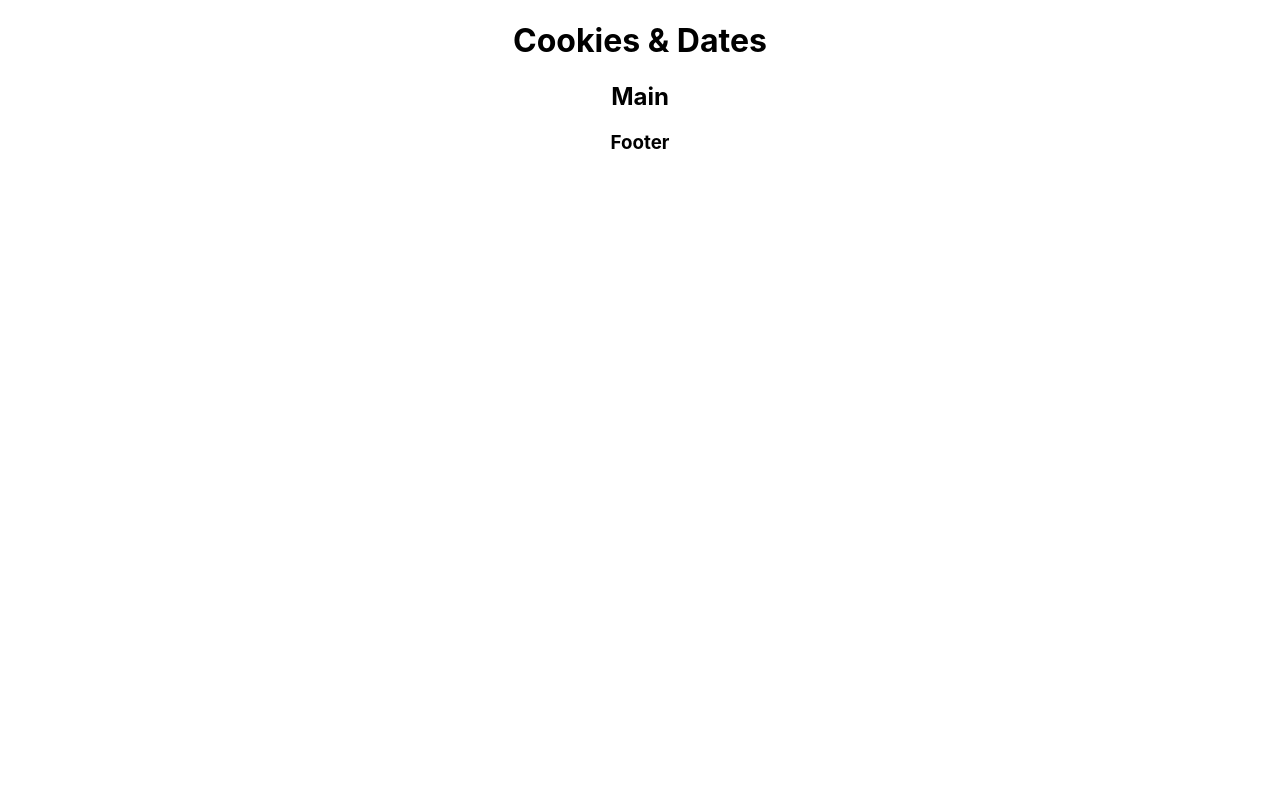
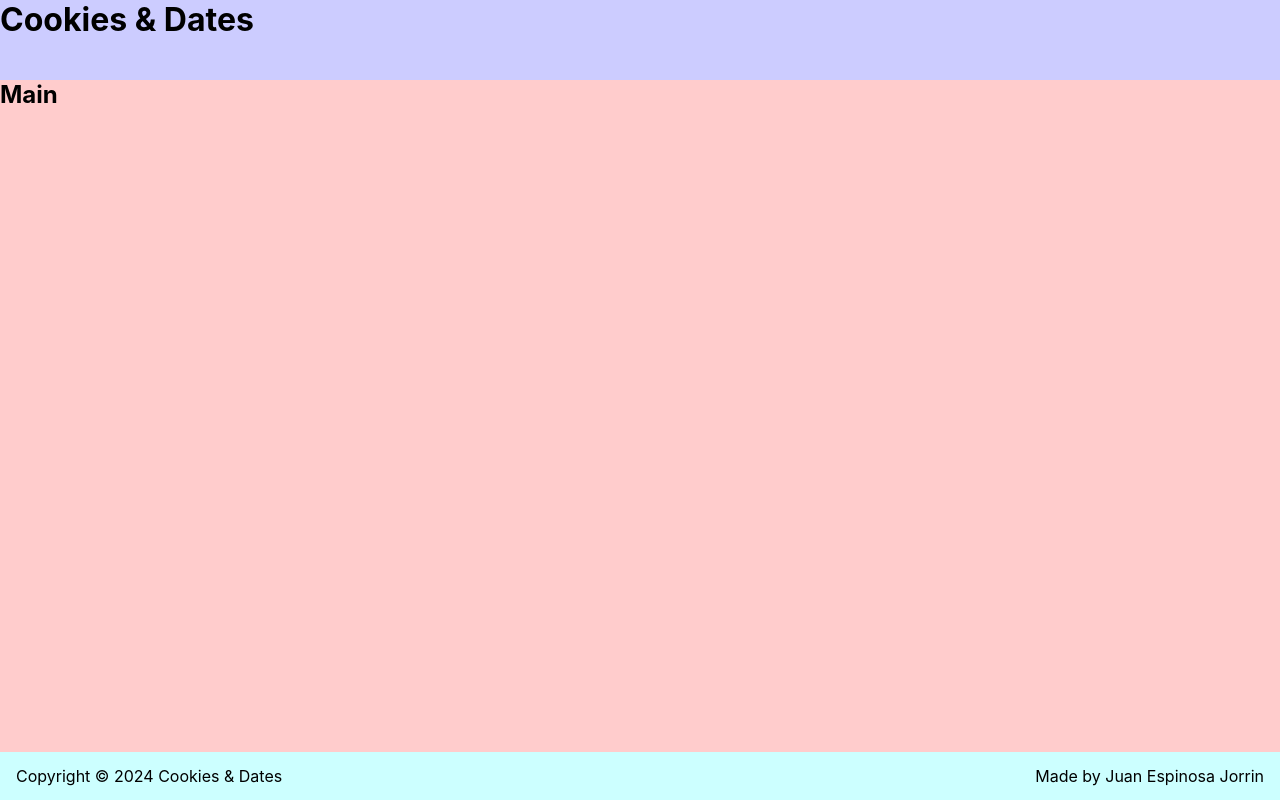
Before and after one commit to juanej88/cookies-dates, a React (Create React App) app: page / in a window 1280 px wide. Built offline with nearby package versions, Linux system fonts and the light colour scheme.

Commit message:
Create the Footer

```diff
--- a/src/App.css
+++ b/src/App.css
@@ -1,38 +1,5 @@
 .App {
-  text-align: center;
+  min-height: 100vh;
+  display: grid;
+  grid-template-rows: 5rem 1fr 3rem;
 }
-
-.App-logo {
-  height: 40vmin;
-  pointer-events: none;
-}
-
-@media (prefers-reduced-motion: no-preference) {
-  .App-logo {
-    animation: App-logo-spin infinite 20s linear;
-  }
-}
-
-.App-header {
-  background-color: #282c34;
-  min-height: 100vh;
-  display: flex;
-  flex-direction: column;
-  align-items: center;
-  justify-content: center;
-  font-size: calc(10px + 2vmin);
-  color: white;
-}
-
-.App-link {
-  color: #61dafb;
-}
-
-@keyframes App-logo-spin {
-  from {
-    transform: rotate(0deg);
-  }
-  to {
-    transform: rotate(360deg);
-  }
-}
--- /dev/null
+++ b/src/assets/styles/Footer.css
@@ -0,0 +1,15 @@
+footer {
+  background-color: hsla(180, 100%, 50%, 0.2);
+  padding: 0.7rem;
+  font-size: 0.7rem;
+  display: flex;
+  justify-content: space-between;
+  align-items: center;
+}
+
+@media only screen and (min-width: 550px) {
+  footer {
+    padding: 1rem;
+    font-size: 1rem;
+  }
+}
--- /dev/null
+++ b/src/assets/styles/Header.css
@@ -0,0 +1,3 @@
+header {
+  background-color: hsla(240, 100%, 50%, 0.2);
+}
--- /dev/null
+++ b/src/assets/styles/Main.css
@@ -0,0 +1,3 @@
+main {
+  background-color: hsla(0, 100%, 50%, 0.2);
+}
--- a/src/components/Footer.jsx
+++ b/src/components/Footer.jsx
@@ -1,7 +1,25 @@
+import '../assets/styles/Footer.css';
+
 const Footer = () => {
+  const getYear = () => new Date().getFullYear();
+
   return(
     <footer>
-      <h3>Footer</h3>
+      <div>
+        <p>Copyright &#xa9; {getYear()} Cookies & Dates</p>
+      </div>
+      <div>
+        <p className='right'>
+          Made by <a
+          href='https://juanespinosa.netlify.app/'
+          target='_blank'
+          rel="noreferrer"
+          title="Visit Juan's Portfolio"
+          >
+            Juan Espinosa Jorrin
+          </a>
+        </p>
+      </div>
     </footer>
   );
 };
--- a/src/components/Header.jsx
+++ b/src/components/Header.jsx
@@ -1,3 +1,5 @@
+import '../assets/styles/Header.css';
+
 const Header = () => {
   return(
     <header>
--- a/src/components/Main.jsx
+++ b/src/components/Main.jsx
@@ -1,3 +1,5 @@
+import '../assets/styles/Main.css';
+
 const Main = () => {
   return(
     <main>
--- a/src/index.css
+++ b/src/index.css
@@ -1,13 +1,21 @@
+* {
+  margin: 0;
+  padding: 0;
+  box-sizing: border-box;
+  font: 16px;
+  text-decoration: none;
+  color: hsl(0, 0%, 0%);
+}
+
 body {
-  margin: 0;
   font-family: -apple-system, BlinkMacSystemFont, 'Segoe UI', 'Roboto', 'Oxygen',
     'Ubuntu', 'Cantarell', 'Fira Sans', 'Droid Sans', 'Helvetica Neue',
     sans-serif;
   -webkit-font-smoothing: antialiased;
   -moz-osx-font-smoothing: grayscale;
+  min-width: 325px;
 }
 
-code {
-  font-family: source-code-pro, Menlo, Monaco, Consolas, 'Courier New',
-    monospace;
+.right {
+  text-align: right;
 }
```
